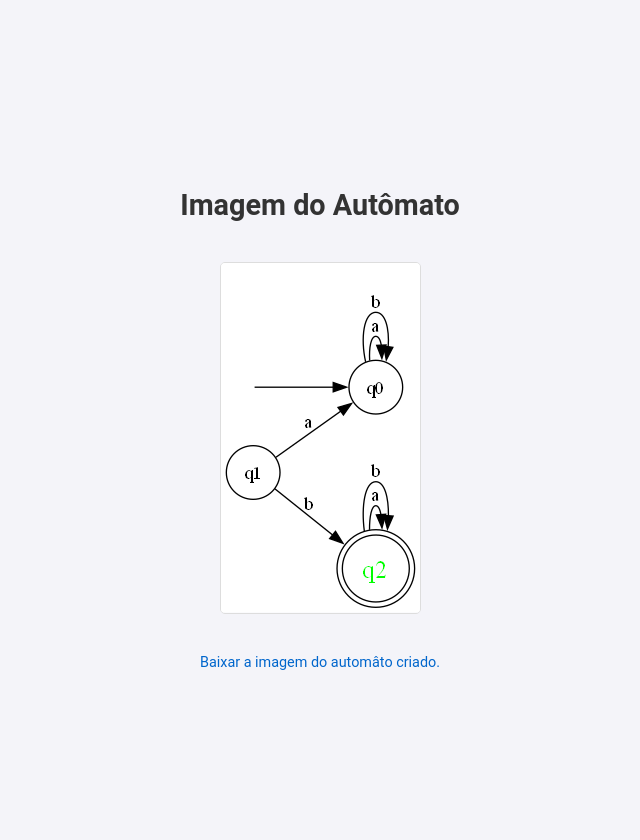
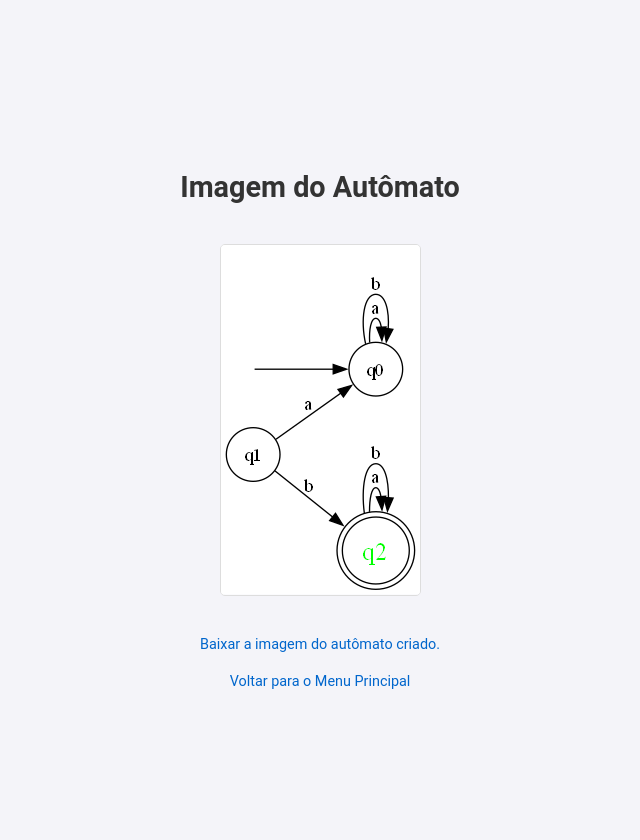
Before and after one commit to ryanmarques1/AutomaLAB, a Flask app: page /mostrar_imagemAFD in a window 1280 px wide. Shown: the whole page, without its empty margins (320-960 px from the left). Run offline with Flask 3, Linux system fonts and the light colour scheme.

Commit message:
Add files via upload

```diff
--- a/templates/imagem.html
+++ b/templates/imagem.html
@@ -11,8 +11,9 @@
     <h1>Imagem do Autômato</h1>
     <img src="{{ caminho }}" alt="Imagem do Autômato">
     <a href="{{caminho}}" download>
-        Baixar a imagem do automâto criado.
+        Baixar a imagem do autômato criado.
     </a>
+    <a href="{{ url_for('menu') }}">Voltar para o Menu Principal</a>
 
 </body>
 </html>
```
